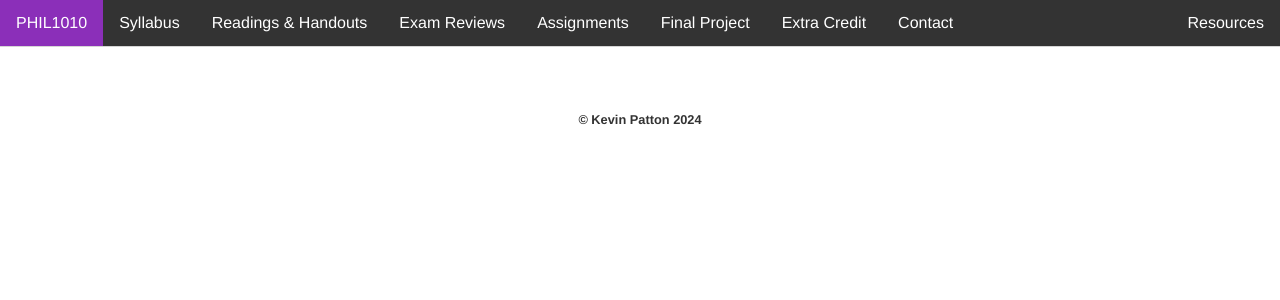
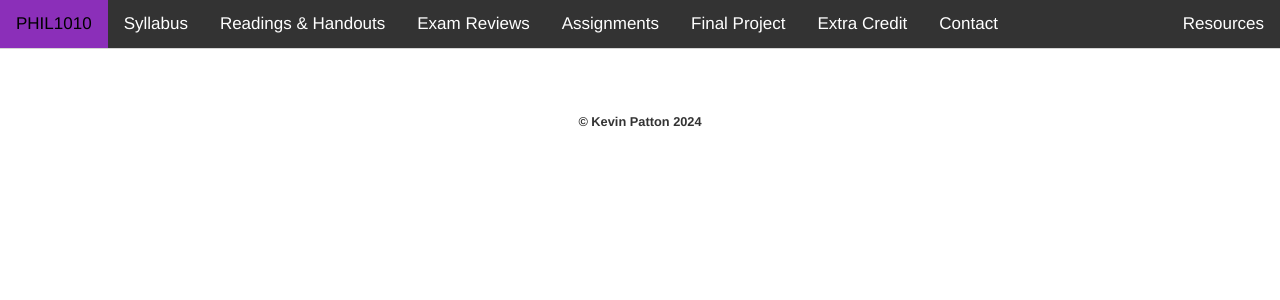
Before and after one commit to kevinjpatton/kevinjpatton.github.io, a Jekyll site: the page built from test.html, in a window 1280 px wide. Shown: the top 300 px of the page. Built offline with Jekyll 4.4.1, drawn with Linux system fonts in a browser that asks for light colours; Markdown is read by kramdown in place of the engine named in the settings.

Commit message:
Update main.css

```diff
--- a/css/main.css
+++ b/css/main.css
@@ -44,6 +44,48 @@
     ul.topnav li {
         float: none;
     }
+}
+
+/* Style the navigation menu */
+.topnav {
+  overflow: hidden;
+  background-color: #333;
+  position: relative;
+}
+
+/* Hide the links inside the navigation menu (except for logo/home) */
+.topnav #myLinks {
+  display: none;
+}
+
+/* Style navigation menu links */
+.topnav a {
+  color: white;
+  padding: 14px 16px;
+  text-decoration: none;
+  font-size: 17px;
+  display: block;
+}
+
+/* Style the hamburger menu */
+.topnav a.icon {
+  background: black;
+  display: block;
+  position: absolute;
+  right: 0;
+  top: 0;
+}
+
+/* Add a grey background color on mouse-over */
+.topnav a:hover {
+  background-color: #ddd;
+  color: black;
+}
+
+/* Style the active link (or home/logo) */
+.active {
+  background-color: #04AA6D;
+  color: white;
 }
 
 h1 {
```
